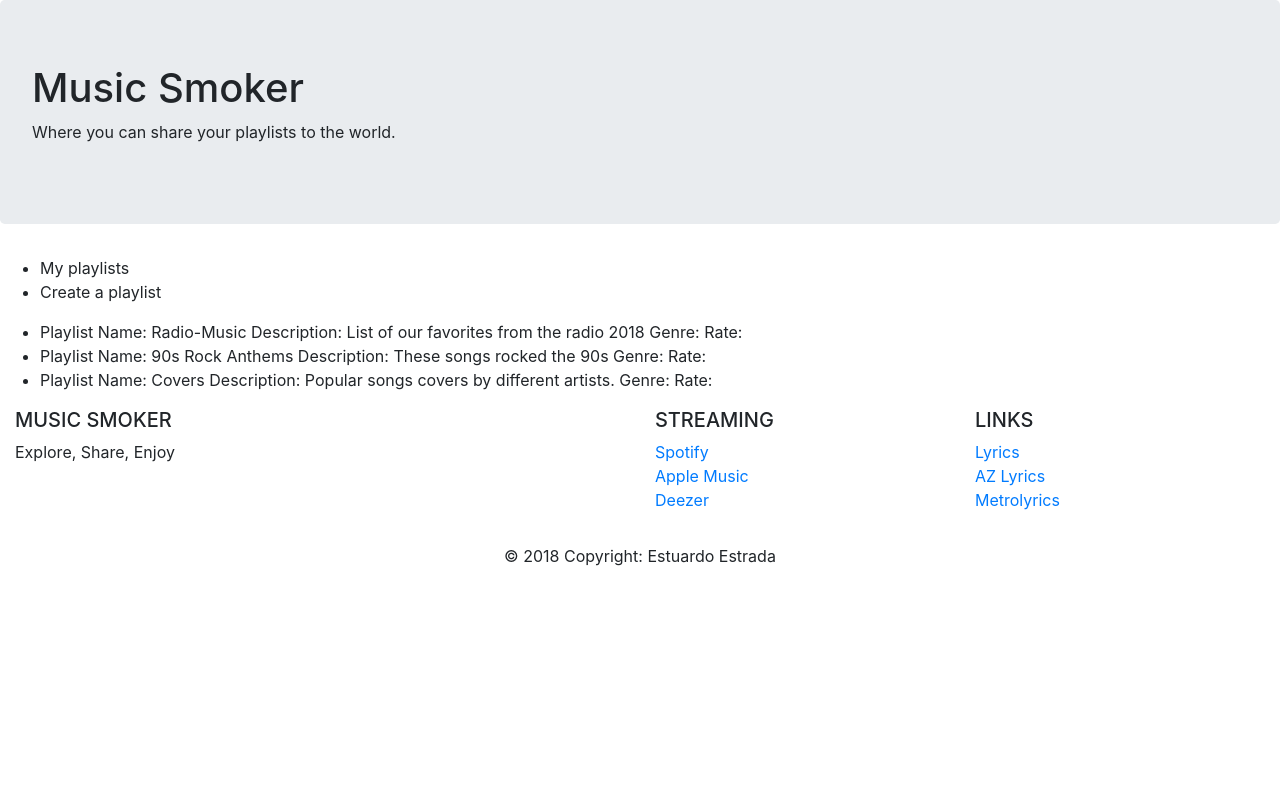
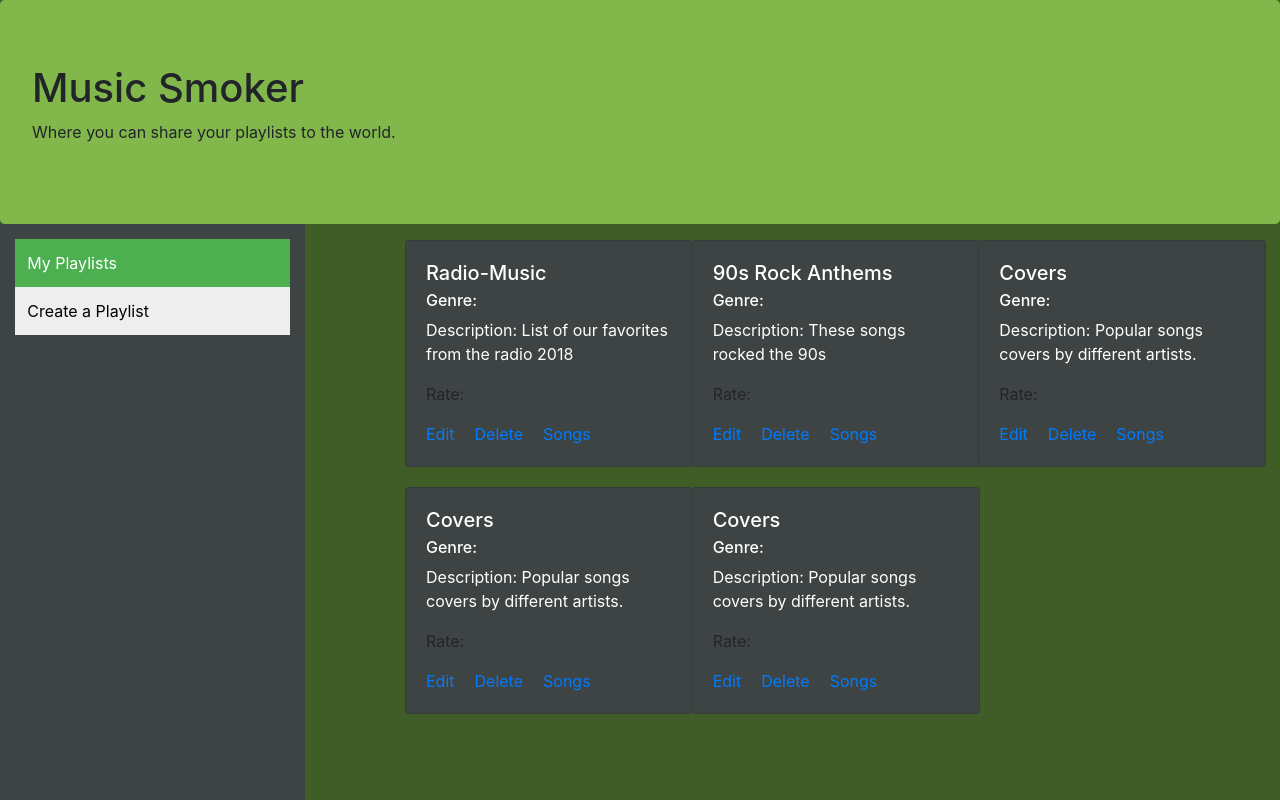
Before and after one commit to estuardo9609/Music-Smoker-2, an Angular app: page / in a window 1280 px wide. Shown: the top 800 px of the page. Built offline with nearby package versions, Linux system fonts and the light colour scheme.

Commit message:
Se logró que la lista con *ngFor muestre diferentes cards

```diff
--- a/src/app/app-footer/app-footer.component.css
+++ b/src/app/app-footer/app-footer.component.css
@@ -0,0 +1,7 @@
+.container-fluid{
+    background-color: #82b74b;
+}
+
+.footer-copyright{
+    background-color: #82b74b;
+}
--- a/src/app/app-footer/app-footer.component.html
+++ b/src/app/app-footer/app-footer.component.html
@@ -21,7 +21,7 @@
         </ul>
       </div>
       <div class="col-md-3 mb-md-0 mb-3">
-        <h5 class="text-uppercase">Links</h5>
+        <h5 class="text-uppercase">Lyrics</h5>
         <ul class="list-unstyled">
           <li>
             <a href="https://www.lyrics.com/">Lyrics</a>
--- a/src/app/app-header/app-header.component.css
+++ b/src/app/app-header/app-header.component.css
@@ -0,0 +1,4 @@
+.jumbotron{
+    margin-bottom: 0px;
+    background-color: #82b74b;
+}
--- a/src/app/app.component.css
+++ b/src/app/app.component.css
@@ -0,0 +1,11 @@
+.general-class{
+    background-color: #405d27;
+}
+
+.container-fluid{
+    margin-left: 0px;
+}
+
+.selector-bar{
+    padding-left: 0px;
+}
--- a/src/app/app.component.html
+++ b/src/app/app.component.html
@@ -1,4 +1,14 @@
-<app-app-header></app-app-header>
-<app-my-selector-bar></app-my-selector-bar>
-<app-dashboard></app-dashboard>
-<app-app-footer></app-app-footer>
+<div class ="general-class">
+        <app-app-header></app-app-header>
+        <div class = "container-fluid" >
+             <div class="row">
+                    <div class="col-3 selector-bar">
+                        <app-my-selector-bar></app-my-selector-bar>
+                    </div>
+                    <div class="col-9">
+                        <app-dashboard></app-dashboard>
+                    </div>
+            </div>
+        </div>
+        <app-app-footer></app-app-footer>
+</div>
--- a/src/app/dashboard/dashboard.component.css
+++ b/src/app/dashboard/dashboard.component.css
@@ -0,0 +1,20 @@
+[class*='col-4'] {
+    float: left;
+    padding-right: 20px;
+    padding-bottom: 20px;
+  }
+.card{
+    background-color: #3e4444;
+}
+.card-title{
+    color: white;
+}
+.card-subtitle{
+    color: white;
+}
+.card-text{
+    color: white;
+}
+.dashboard-playlists{
+    list-style-type: none;
+}
--- a/src/app/dashboard/dashboard.component.html
+++ b/src/app/dashboard/dashboard.component.html
@@ -1,5 +1,19 @@
-<ul class="dashboard-playlists">
-  <li *ngFor="let Playlist of playlists">
-    Playlist Name: {{Playlist.name}} Description: {{Playlist.description}} Genre: {{Playlist.Genre}} Rate: {{Playlist.Rate}}
-  </li>
-</ul>
+<div class = "container-fluid">
+    <ul class="dashboard-playlists">
+        <div class="Row">
+        <li *ngFor="let Playlist of playlists" class="col-4">
+                  <div class="card" style="width: 18rem;">
+                      <div class="card-body">
+                        <h5 class="card-title">{{Playlist.name}}</h5>
+                        <h6 class="card-subtitle mb-2">Genre: {{Playlist.Genre}}</h6>
+                        <p class="card-text">Description: {{Playlist.description}} </p>
+                        <p>Rate: {{Playlist.Rate}}</p>
+                        <a href="#" class="card-link">Edit</a>
+                        <a href="#" class="card-link">Delete</a>
+                        <a href="#" class="card-link">Songs</a>
+                      </div>
+                  </div>
+        </li>
+      </div>
+    </ul>
+</div>
--- a/src/app/my-selector-bar/my-selector-bar.component.css
+++ b/src/app/my-selector-bar/my-selector-bar.component.css
@@ -0,0 +1,23 @@
+
+.vertical-menu a {
+    background-color: #eee; /* Grey background color */
+    color: black; /* Black text color */
+    display: block; /* Make the links appear below each other */
+    padding: 12px; /* Add some padding */
+    text-decoration: none; /* Remove underline from links */
+}
+
+.vertical-menu a:hover {
+    background-color: #ccc; /* Dark grey background on mouse-over */
+}
+
+.vertical-menu a.active {
+    background-color: #4CAF50; /* Add a green color to the "active/current" link */
+    color: white;
+}
+
+.vertical-menu {
+    min-height: 800px;
+    background-color:#3e4444;
+    padding: 5%;
+}
--- a/src/app/my-selector-bar/my-selector-bar.component.html
+++ b/src/app/my-selector-bar/my-selector-bar.component.html
@@ -1,6 +1,4 @@
-<nav>
-  <ul>
-    <li>My playlists</li>
-    <li>Create a playlist</li>
-  </ul>
-</nav>
+<div class="vertical-menu">
+  <a href="#" class="active">My Playlists</a>
+  <a href="#">Create a Playlist</a>
+</div>
--- a/src/app/playlist.ts
+++ b/src/app/playlist.ts
@@ -15,5 +15,11 @@ export const Playlists : Playlist[] = [
         genre: 'Rock', rate: 5 },
     {   name: 'Covers',
         description: 'Popular songs covers by different artists.' ,
+        genre: 'Other', rate: 3.8 }    ,
+        {   name: 'Covers',
+        description: 'Popular songs covers by different artists.' ,
+        genre: 'Other', rate: 3.8 }    ,
+        {   name: 'Covers',
+        description: 'Popular songs covers by different artists.' ,
         genre: 'Other', rate: 3.8 }
 ];
```
